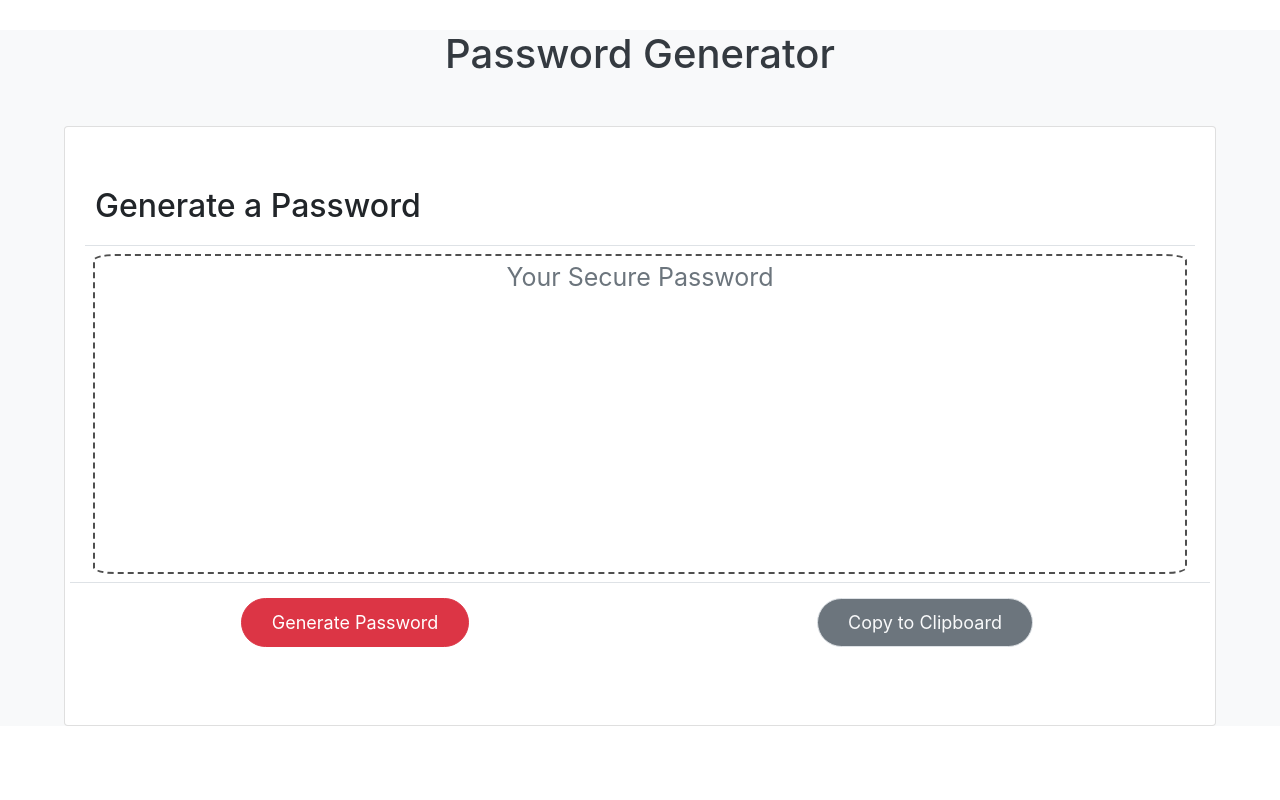
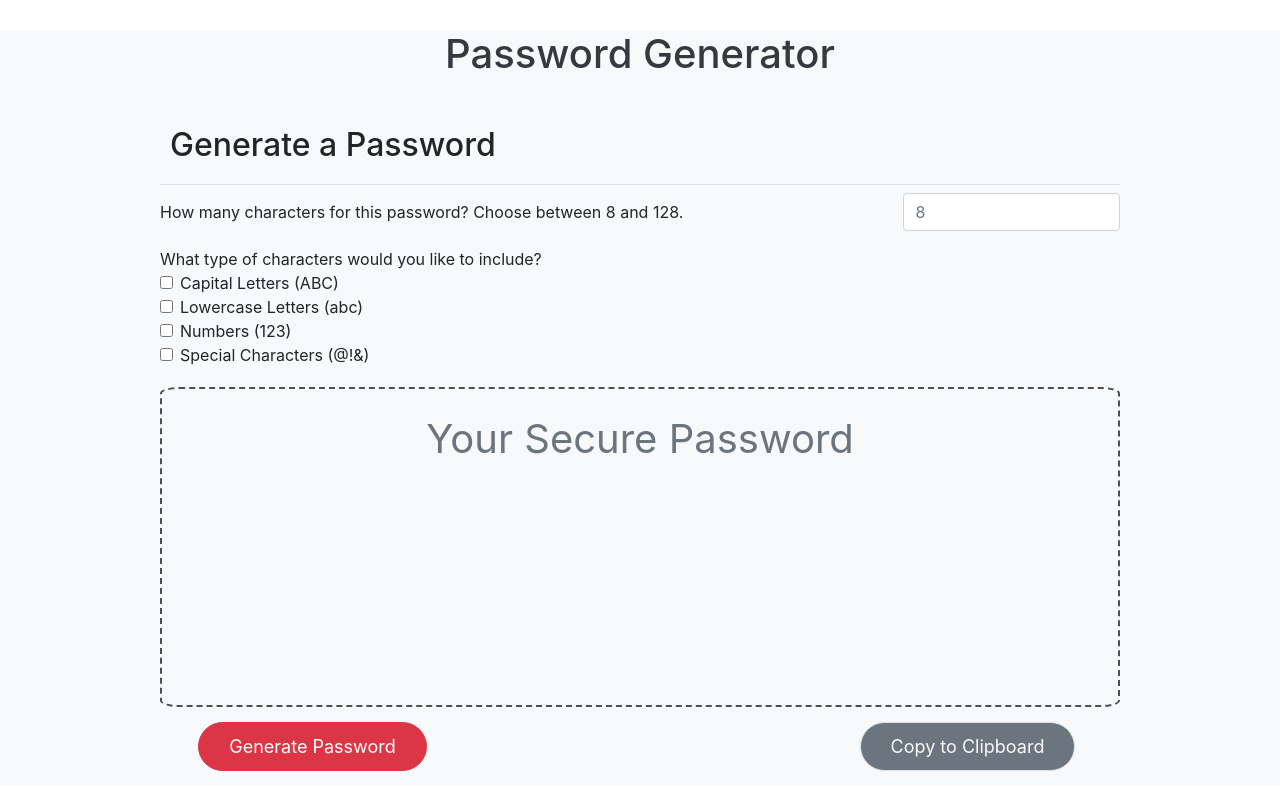
Before and after one commit to taylormbruno/PasswordGenerator, a plain HTML site: page index.html in a window 1280 px wide. Drawn offline with nearby package versions, Linux system fonts and the light colour scheme; files whose address does not match are found by name.

Commit message:
updated alerts to on screen inputs. have not updated js yet

```diff
--- a/css/style.css
+++ b/css/style.css
@@ -8,28 +8,29 @@ h1 {
   margin-top: 30px;
 }
 
-.card {
-  width: 90vw;
-  height: 75vh;
+h2 {
+  padding: 40px 0px 20px 10px;
 }
 
-h2 {
-  padding: 40px 0px 20px 10px;
+#criteriaBox {
+  padding-bottom: 20px;
+  width: 75vw;
+  margin: 0 auto;
 }
 
 .passBox {
   border: 2px dashed #4f4f4f;
   border-radius: 2%;
+  width: 75vw;
   height: 40vh;
-  font-size:25px;
-}
-
-#passchange {
-  font-size: inherit;
+  margin: 0 auto !important;
+  font-size:40px;
+  text-align: center;
+  padding: 20px;
 }
 
 button {
-  margin-top: 15px;
+  margin: 15px 0px;
   font-size: 18px;
   padding: 10px 30px 10px 30px;
   max-height: 15vh;
--- a/index.html
+++ b/index.html
@@ -10,18 +10,52 @@
     </head>
     <body>
         <div class="wrapper bg-light">
-            <h1 class="text-dark mb-5">
+            <h1 class="text-dark">
                 Password Generator
             </h1>
-            <div class="card m-auto">
-                <div class="card-body">
+            <div id="criteriaBox">
                 <h2 class="border-bottom border-black-50">
                     Generate a Password
                 </h2>
+                <form>
+                    <div class="form-group row">
+                        <label for="inputEmail3" class="col-sm-9 col-form-label">How many characters for this password? Choose between 8 and 128.</label>
+                        <div class="col-sm-3">
+                            <input type="email" class="form-control" id="inputEmail3" placeholder="8">
+                        </div>
+                    </div>
+                    <span>What type of characters would you like to include?</span>
+                    <br>
+                    <div class="form-check">
+                        <input class="form-check-input" type="checkbox" id="gridCheck1">
+                        <label class="form-check-label" for="gridCheck1">
+                            Capital Letters (ABC)
+                        </label>
+                    </div>
+                    <div class="form-check">
+                        <input class="form-check-input" type="checkbox" id="gridCheck1">
+                        <label class="form-check-label" for="gridCheck1">
+                            Lowercase Letters (abc)
+                        </label>
+                    </div>
+                    <div class="form-check">
+                        <input class="form-check-input" type="checkbox" id="gridCheck1">
+                        <label class="form-check-label" for="gridCheck1">
+                            Numbers (123)
+                        </label>
+                    </div>
+                    <div class="form-check">
+                        <input class="form-check-input" type="checkbox" id="gridCheck1">
+                        <label class="form-check-label" for="gridCheck1">
+                            Special Characters (@!&)
+                        </label>
+                    </div>
+                </form>
+            </div>
             <div class="passBox m-2 text-muted">
-                        <textarea class="container textBox text-center text-muted" id="passChange" style="resize: none;background-color: rgba(0, 0, 0, 0); border-color: rgba(0, 0, 0, 0)">Your Secure Password</textarea>
+                <span id="passwordFinal">Your Secure Password</span>
             </div>
-                    <div class="row border-top border-black-50">
+            <div class="row">
             <div class="col-6 text-center">
                 <button class="border border-danger rounded-pill bg-danger text-white" id="passwordClick" onclick="passwordClick()">
                     Generate Password
@@ -33,9 +67,6 @@
                 </button>
             </div>
         </div>
-                </div>
-            </div>
-        </div>
         <script src="./java/password.js"></script>
     </body>
 </html>
--- a/java/password.js
+++ b/js/password.js
@@ -1,15 +1,15 @@
 var howMany = 0;
+
 var specChar = true;
-// );
 var specStr = "~!@#$%^&*()_+-<>?/.;:";
+
 var capLet = true;
-// );
+var capStr = "ABCDEFGHIJKLMNOPQRSTUVWXYZ";
+
+var lowLet = true;
 var lowStr = "abcdefghijklmnopqrstuvwxyz";
-var lowLet = true;
-// );
-var capStr = "ABCDEFGHIJKLMNOPQRSTUVWXYZ";
+
 var numChar = true;
-// );
 var numStr = "1234567890";
 
 
```
Lines whose indentation alone changed are shown as unchanged.
